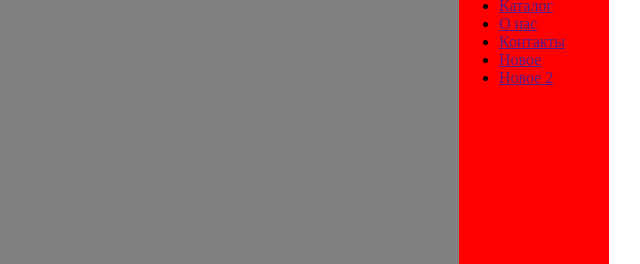
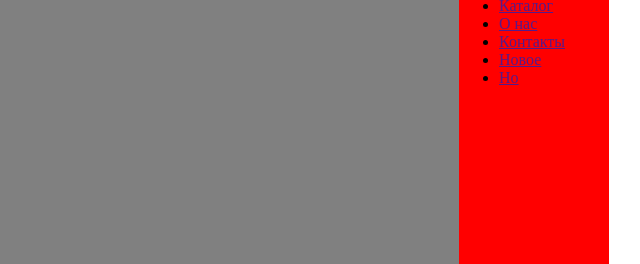
Before and after one commit to ikom9120/css-lessons, a plain HTML site: page index3.html in a window 1280 px wide. Shown: the part 213-477 px from the top of the page, 406-1046 px from the left. Drawn offline with Linux system fonts and the light colour scheme.

Commit message:
изменено название пункта меню

```diff
--- a/index3.html
+++ b/index3.html
@@ -26,7 +26,7 @@
                 <li><a href="">О нас</a></li>
                 <li><a href="">Контакты</a></li>
                 <li><a href="">Новое</a></li>
-				<li><a href="">Новое 2</a></li>
+				<li><a href="">Но</a></li>
             </ul>
         </aside>
         <footer>
```
